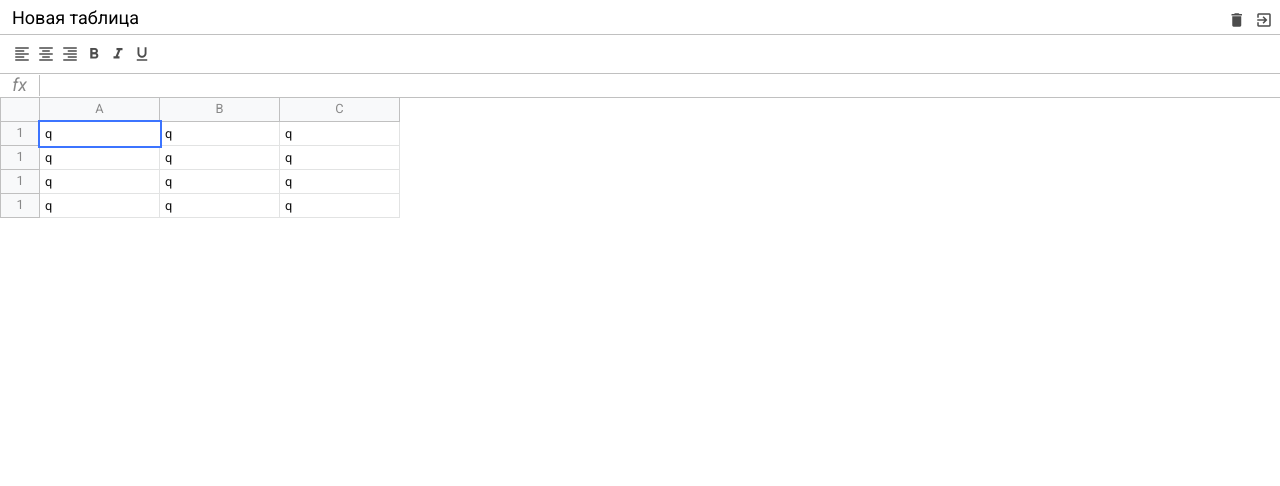
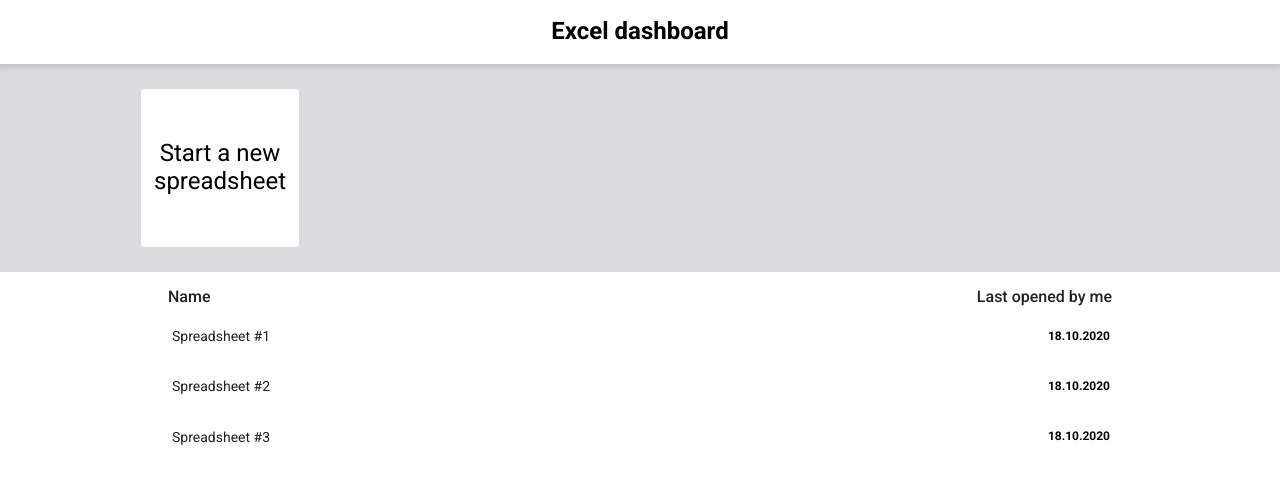
Before and after one commit to YuriAnisimov27/js-excel, a website built with webpack: page src/index.html in a window 1280 px wide. Built offline with nearby package versions, Linux system fonts and the light colour scheme.

Commit message:
markup: dashboard page

```diff
--- a/src/index.html
+++ b/src/index.html
@@ -9,97 +9,41 @@
 </head>
 <body>
 
-    <div id="app" class="container">
-        <div class="excel">
+    <div id="app">
+        <div class="db">
+            <div class="db__header">
+                <h1>Excel dashboard</h1>
+            </div>
 
-            <div class="excel__header">
-                <input type="text" class="input" value="Новая таблица">
-                <div>
-                    <div class="button">
-                        <span class="material-icons">delete</span>
-                    </div>
-                    <div class="button">
-                        <span class="material-icons">exit_to_app</span>
-                    </div>
+            <div class="db__new">
+                <div class="db__view">
+                    <a href="#" class="db__create">Start a new <br> spreadsheet</a>
                 </div>
             </div>
 
-            <div class="excel__toolbar">
-
-                <div class="button">
-                    <span class="material-icons">format_align_left</span>
-                </div>
-                <div class="button">
-                    <span class="material-icons">format_align_center</span>
-                </div>
-                <div class="button">
-                    <span class="material-icons">format_align_right</span>
-                </div>
-                <div class="button">
-                    <span class="material-icons">format_bold</span>
-                </div>
-                <div class="button">
-                    <span class="material-icons">format_italic</span>
-                </div>
-                <div class="button">
-                    <span class="material-icons">format_underlined</span>
+            <div class="db__table db__view">
+                <div class="db__list-header">
+                    <span>Name</span>
+                    <span>Last opened by me</span>
                 </div>
 
+                <ul class="db__list">
+                    <li class="db__record">
+                        <a href="#">Spreadsheet #1</a>
+                        <strong>18.10.2020</strong>
+                    </li>
+
+                    <li class="db__record">
+                        <a href="#">Spreadsheet #2</a>
+                        <strong>18.10.2020</strong>
+                    </li>
+
+                    <li class="db__record">
+                        <a href="#">Spreadsheet #3</a>
+                        <strong>18.10.2020</strong>
+                    </li>
+                </ul>
             </div>
-
-            <div class="excel__formula">
-                <div class="info">fx</div>
-                <div class="input" contenteditable spellcheck="false" ></div>
-            </div>
-
-            <div class="excel__table">
-                <div class="row">
-                    <div class="row-info"></div>
-                    <div class="row-data">
-                        <div class="column">A</div>
-                        <div class="column">B</div>
-                        <div class="column">C</div>
-                    </div>
-                </div>
-
-                <div class="row">
-                    <div class="row-info">1</div>
-                    <div class="row-data">
-                        <div class="cell selected" contenteditable="">q</div>
-                        <div class="cell" contenteditable="">q</div>
-                        <div class="cell" contenteditable="">q</div>
-                    </div>
-                </div>
-
-                <div class="row">
-                    <div class="row-info">1</div>
-                    <div class="row-data">
-                        <div class="cell " contenteditable="">q</div>
-                        <div class="cell" contenteditable="">q</div>
-                        <div class="cell" contenteditable="">q</div>
-                    </div>
-                </div>
-
-                <div class="row">
-                    <div class="row-info">1</div>
-                    <div class="row-data">
-                        <div class="cell " contenteditable="">q</div>
-                        <div class="cell" contenteditable="">q</div>
-                        <div class="cell" contenteditable="">q</div>
-                    </div>
-                </div>
-
-                <div class="row">
-                    <div class="row-info">1</div>
-                    <div class="row-data">
-                        <div class="cell " contenteditable="">q</div>
-                        <div class="cell" contenteditable="">q</div>
-                        <div class="cell" contenteditable="">q</div>
-                    </div>
-                </div>
-
-            </div>
-
         </div>
     </div>
 
--- a/src/scss/_mixins.scss
+++ b/src/scss/_mixins.scss
@@ -20,3 +20,9 @@
     cursor: pointer;
   }
 }
+
+@mixin clear-list() {
+  margin: 0;
+  padding: 0;
+  list-style: none;
+}
--- a/src/scss/_variables.scss
+++ b/src/scss/_variables.scss
@@ -5,3 +5,4 @@ $border-color: #c0c0c0;
 $row-height: 24px;
 $info-cell-width: 40px;
 $cell-width: 120px;
+$db-header-height: 64px;
--- /dev/null
+++ b/src/scss/dashboard.scss
@@ -0,0 +1,93 @@
+@import 'variables';
+@import 'mixins';
+
+.db {
+
+  &__header {
+    position: fixed;
+    left: 0;
+    right: 0;
+    top: 0;
+    height: $db-header-height;
+    display: flex;
+    justify-content: center;
+    align-items: center;
+    background: #fff;
+    box-shadow: 0 2px 5px 2px rgba(60, 64, 67, 0.15);
+    z-index: 1000;
+  }
+
+  &__new {
+    margin-top: $db-header-height;
+    padding: 1.5rem;
+    background: #dadce0;
+  }
+
+  &__create {
+    width: 160px;
+    height: 160px;
+    background: #fff;
+    border-radius: 4px;
+    border: 1px solid #dadce0;
+    display: flex;
+    justify-content: center;
+    align-items: center;
+    font-size: 1.5rem;
+    text-decoration: none;
+    text-align: center;
+    color: #000;
+
+    &:hover {
+      cursor: pointer;
+      color: green;
+      border-color: green;
+    }
+  }
+
+  &__view {
+    max-width: 1000px;
+    margin: 0 auto;
+  }
+
+  &__table {
+    padding: 1rem;
+  }
+
+  &__list {
+    @include clear-list;
+
+    &-header {
+      display: flex;
+      justify-content: space-between;
+      color: #202124;
+      font-weight: 500;
+      font-size: 16px;
+      margin-bottom: 10px;
+      padding: 0 12px;
+    }
+  }
+
+  &__record {
+    display: flex;
+    justify-content: space-between;
+    align-items: center;
+    padding: 12px 14px 12px 16px;
+    margin-bottom: 10px;
+
+    &:hover {
+      background: #e6f4ea;
+      border-radius: 25px;
+    }
+
+    a {
+      text-decoration: none;
+      cursor: pointer;
+      font-size: 14px;
+      color: #202124;
+
+      &:hover {
+        text-decoration: underline;
+      }
+    }
+  }
+}
--- a/src/scss/index.scss
+++ b/src/scss/index.scss
@@ -4,6 +4,7 @@
 @import "toolbar";
 @import "formula";
 @import "table";
+@import "dashboard";
 
 
 * {
```
Also changed, not shown: src/assets/excel.html (added, +107 -0 lines).
